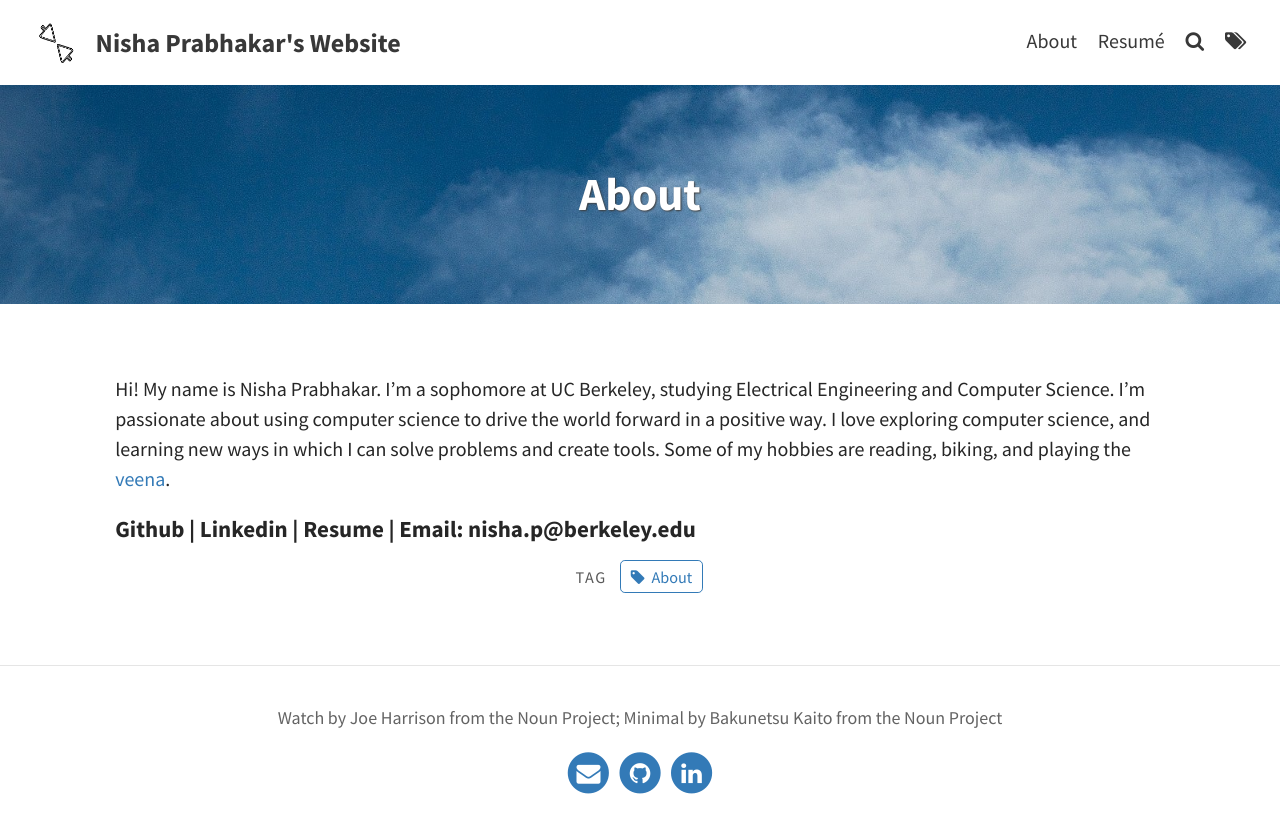
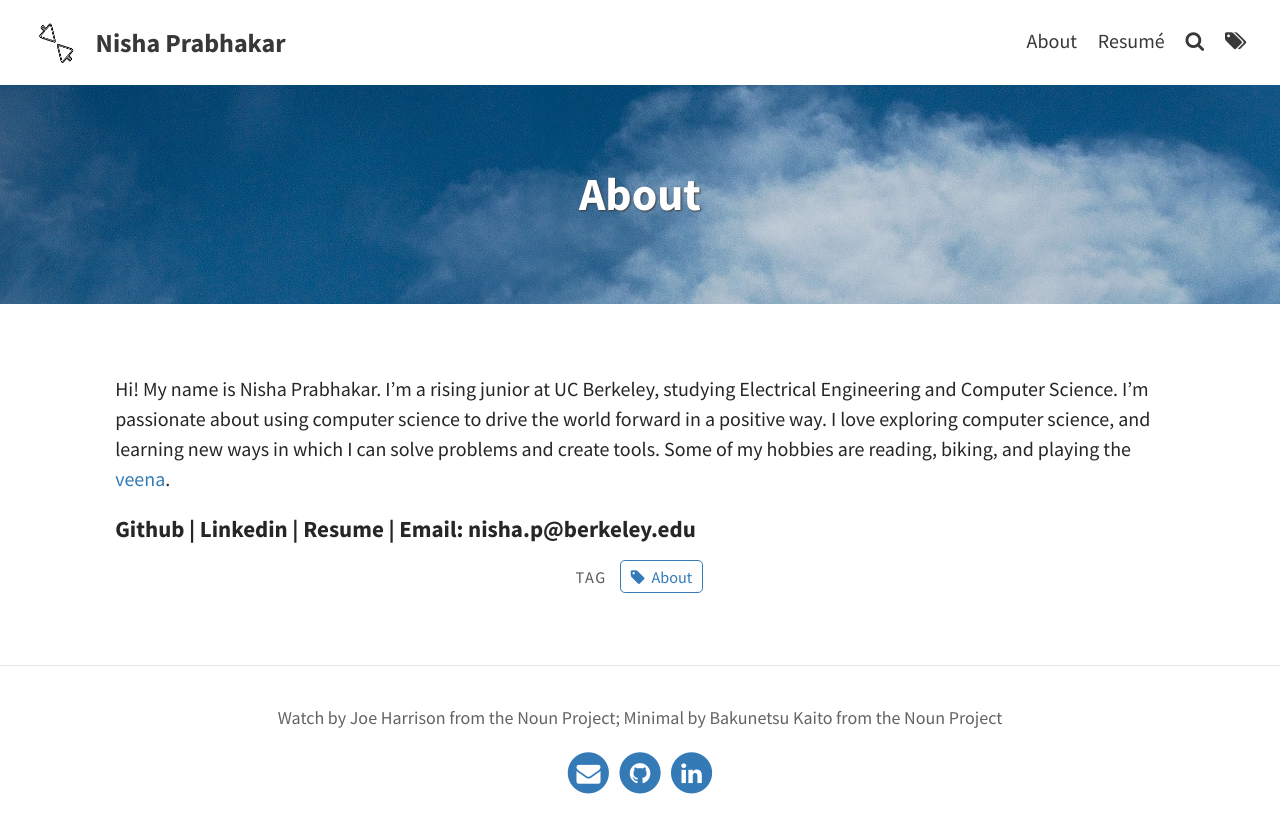
Before and after one commit to nishap1225/nishap1225.github.io, a Jekyll site: the page built from pages/about.md, in a window 1280 px wide. Shown: the top 833 px of the page. Built offline with Jekyll 4.4.1, drawn with Linux system fonts in a browser that asks for light colours.

Commit message:
many small changes

```diff
--- a/_config.yml
+++ b/_config.yml
@@ -3,14 +3,14 @@ baseurl: ""
 url: "https://nishap1225.github.io"
 
 # THEME-SPECIFIC CONFIGURATION
-title: Nisha Prabhakar's Website                                    # site's title
+title: Nisha Prabhakar                                    # site's title
 description: "Nisha Prabhakar's projects and resumé."      # used by search engines
 avatar: assets/img/arrow_icon.png                         # Empty for no avatar in navbar
 favicon: assets/favicon.ico                             # Icon displayed in the tab
 
 # Header and footer text
-header_text: Hi, I'm Nisha Prabhakar  # Change Blog header text
-header_feature_image: assets/img/pexels/newpics/vertical_bluesky.jpg
+header_text: Hello!  # Change Blog header text
+header_feature_image: assets/img/pexels/newpics/header_image.jpg
 footer_text: "Watch by Joe Harrison from the Noun Project; Minimal by Bakunetsu Kaito from the Noun Project"
 #footer_text: >
   #Powered by <a href="https://jekyllrb.com/">Jekyll</a> with <a href="https://github.com/sylhare/Type-on-Strap">Type on Strap</a>
--- a/pages/about.md
+++ b/pages/about.md
@@ -8,6 +8,6 @@ tags: [About]
 
 <h1>{{ page.food }}</h1>
 
-Hi! My name is Nisha Prabhakar. I'm a sophomore at UC Berkeley, studying Electrical Engineering and Computer Science. I'm passionate about using computer science to drive the world forward in a positive way. I love exploring computer science, and learning new ways in which I can solve problems and create tools. Some of my hobbies are reading, biking, and playing the [veena](https://en.wikipedia.org/wiki/Veena#:~:text=The%20veena%20(IAST%3A%20v%C4%AB%E1%B9%87%C4%81),lutes%2C%20zithers%20and%20arched%20harps.).
+Hi! My name is Nisha Prabhakar. I'm a rising junior at UC Berkeley, studying Electrical Engineering and Computer Science. I'm passionate about using computer science to drive the world forward in a positive way. I love exploring computer science, and learning new ways in which I can solve problems and create tools. Some of my hobbies are reading, biking, and playing the [veena](https://en.wikipedia.org/wiki/Veena#:~:text=The%20veena%20(IAST%3A%20v%C4%AB%E1%B9%87%C4%81),lutes%2C%20zithers%20and%20arched%20harps.).
 
-#### [Github](https://github.com/nishap1225) | [Linkedin](www.linkedin.com/in/nisha-prabhakar) | [Resume](https://drive.google.com/file/d/1raxrBzFNsGg09CxSMcqS0zsyKuxrF8Xa/view?usp=sharing) | Email: nisha.p@berkeley.edu
+#### [Github](https://github.com/nishap1225) | [Linkedin](www.linkedin.com/in/nisha-prabhakar) | [Resume]() | Email: nisha.p@berkeley.edu
```
Also changed, not shown: _posts/2021-01-18-Word-Blocker-Extension.md (+2 -2 lines), _posts/2021-04-30-9-Men's-Morris-Optimization.md (+1 -1 lines), _posts/2021-05-03-FHA-Frustrates-Cannonball-Run-Competitors.md (+1 -1 lines), _posts/2021-05-05-ShallowSleep.md (+2 -2 lines), assets/img/pexels/newpics/header_image.png (added), assets/img/pexels/word_blocker_delete.png, assets/img/pexels/word_blocker_submit.png, assets/img/pexels/word_blocker_submitted.png, trash/resume.md (renamed from pages/resume.md), 2 other files.
